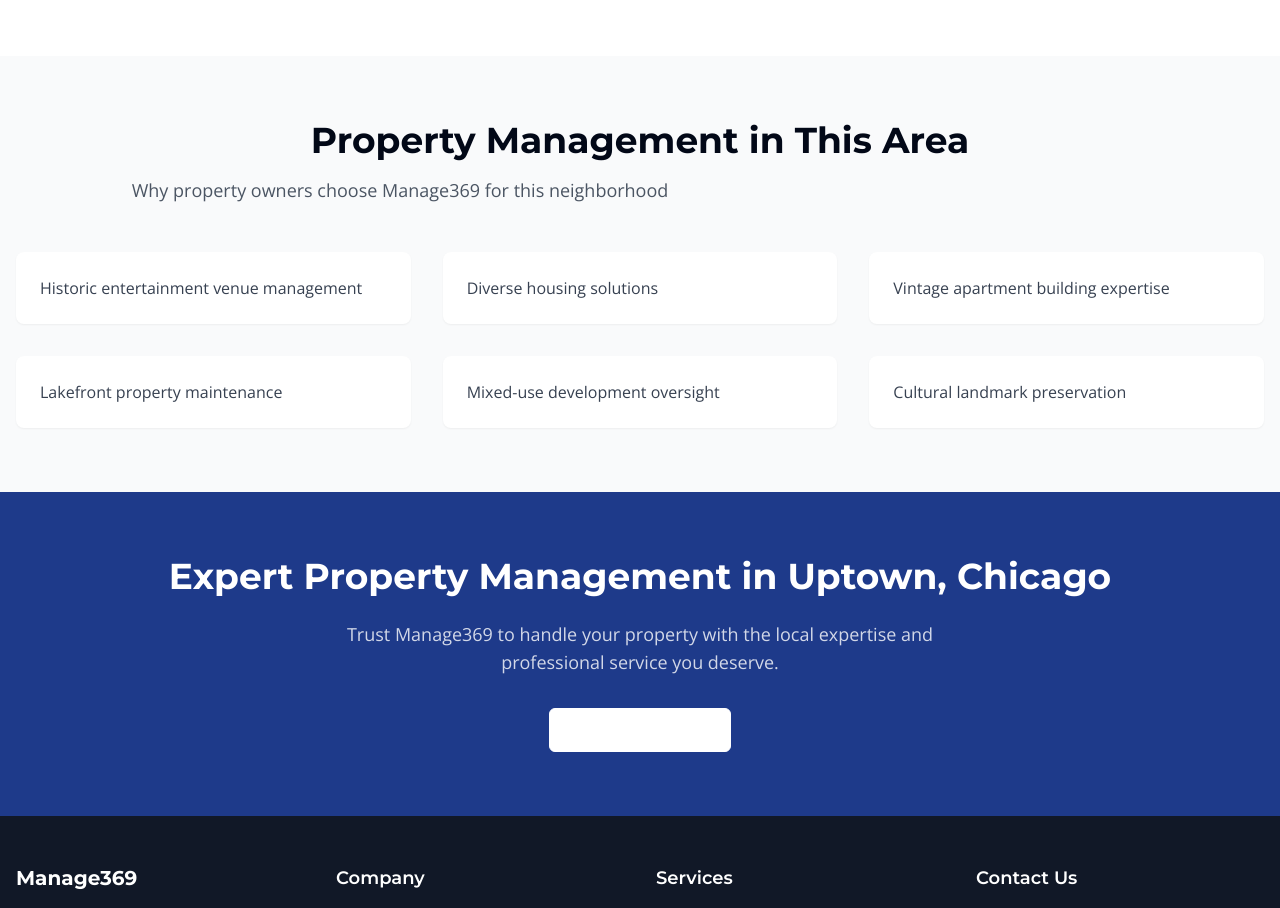
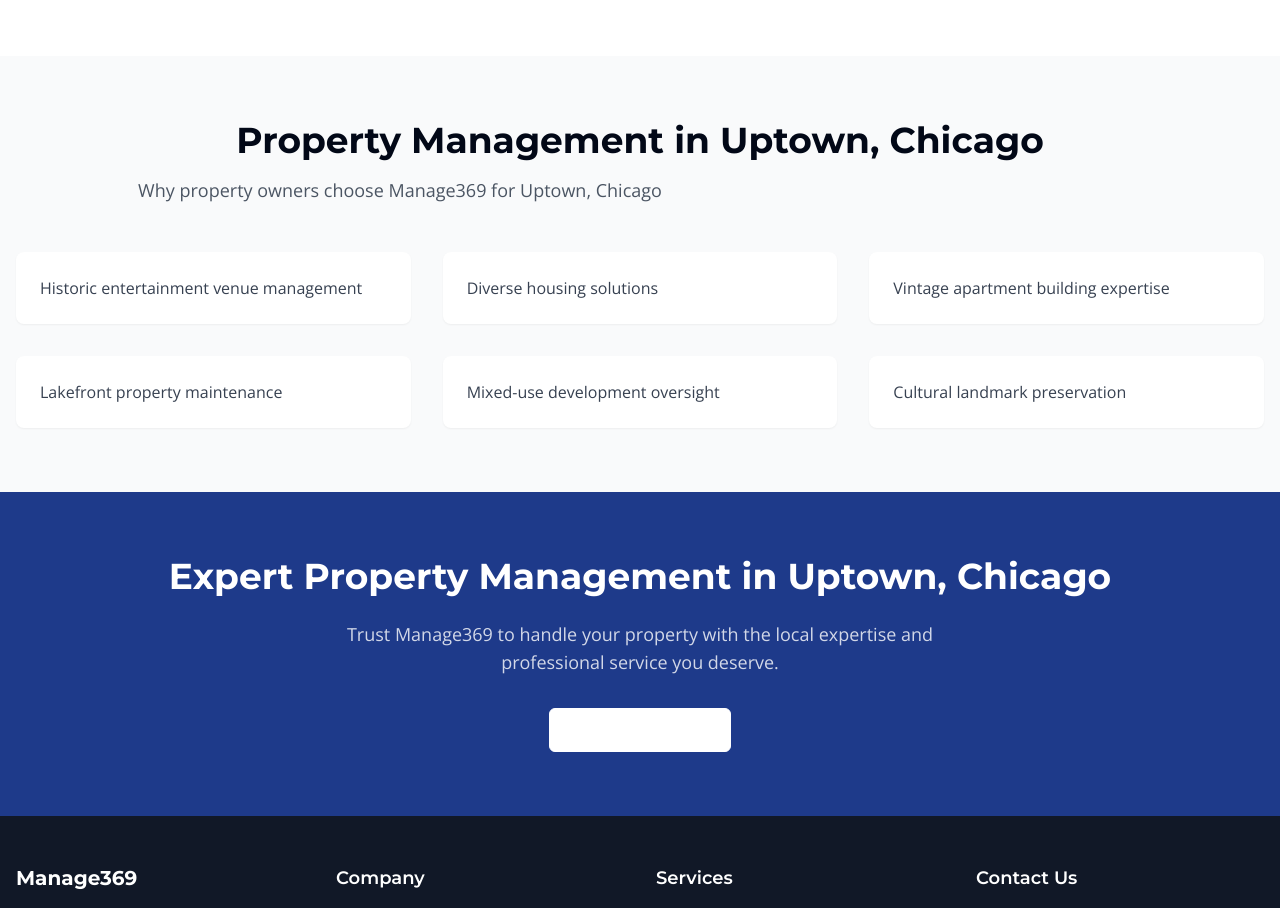
Before and after one commit to Mirsadc1971/stellar-property, a React (Vite) app: page /neighborhoods/uptown in a window 1280 px wide. Shown: the part 1080-1988 px from the top of the page. Built offline with nearby package versions, Linux system fonts and the light colour scheme.

Commit message:
Refactor: Update neighborhood page titles
Update the title of the neighborhood pages to include the area name for improved SEO.

```diff
--- a/src/components/neighborhood/NeighborhoodLayout.tsx
+++ b/src/components/neighborhood/NeighborhoodLayout.tsx
@@ -1,4 +1,3 @@
-
 import { Helmet } from "react-helmet-async";
 import MainLayout from "@/components/layout/MainLayout";
 import { SectionHeading } from "@/components/ui/section-heading";
@@ -104,8 +103,8 @@ export default function NeighborhoodLayout({
       <section className="py-16 bg-gray-50">
         <div className="container mx-auto px-4">
           <SectionHeading
-            title="Property Management in This Area"
-            subtitle="Why property owners choose Manage369 for this neighborhood"
+            title={`Property Management in ${title}`}
+            subtitle={`Why property owners choose Manage369 for ${title}`}
             center
           />
 
```
